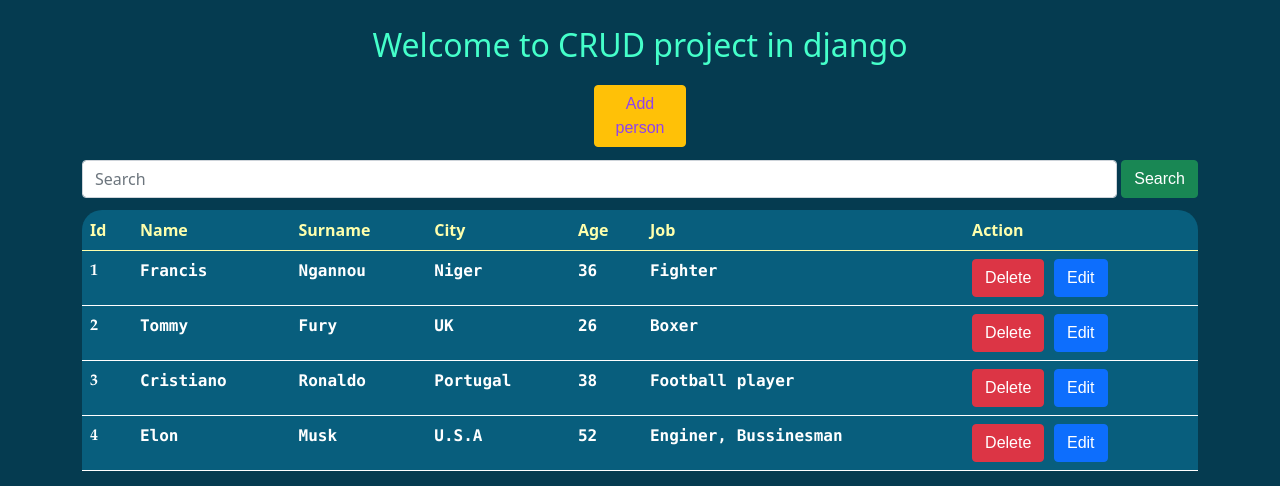
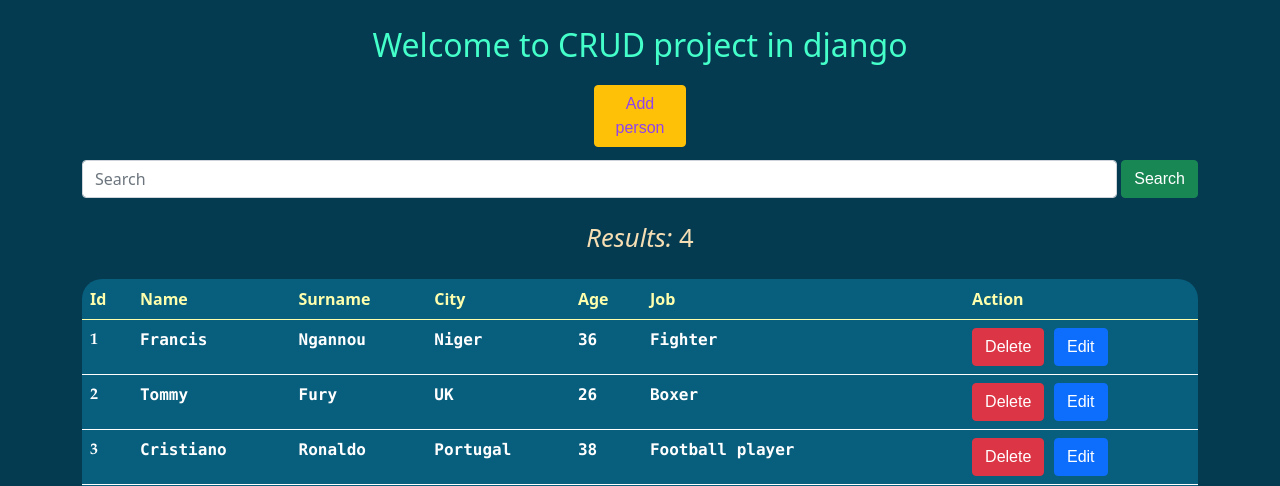
Before and after one commit to bilolbek1/django-crud-project, a Django app: page / in a window 1280 px wide. Shown: the top 486 px of the page. Run offline with Django 4.2, Linux system fonts and the light colour scheme; data comes from the database, SQL or seed files in the repository; both versions use the stored data as it was after the commit.

Commit message:
search result

```diff
--- a/crud/views.py
+++ b/crud/views.py
@@ -1,3 +1,4 @@
+from django.contrib import messages
 from django.db.models import Q
 from django.shortcuts import render, redirect
 from django.urls import reverse
@@ -15,12 +16,20 @@ class BaseView(View):
         search = request.GET.get('q', '')
         queryset = People.objects.all().order_by('-id')[:7]
 
+
         if search:
             people = people.filter(
                 Q(job__icontains=search) | Q(name__icontains=search)
             )
+        count = people.count()
+        all = People.objects.all()
+
+
+
 
         context = {
+            'all': all,
+            'count': count,
             'people': people,
             'query': queryset
         }
--- a/templates/base.html
+++ b/templates/base.html
@@ -48,6 +48,12 @@
     .search{
         margin-bottom: 1vw;
     }
+    .result{
+        text-align: center;
+        font-size:2vw;
+        color: wheat;
+        margin: 2vw;
+    }
 
 </style>
 <body>
@@ -64,6 +70,11 @@
         <button class="btn btn-success" type="submit">Search</button>
       </form>
 
+    {% if count >= 1%}
+
+        <h1 class="result"><i>Results:</i> {{ count }}</h1>
+
+    {% endif %}
 
     <table class="table">
       <thead>
```
Also changed, not shown: db.sqlite3.
